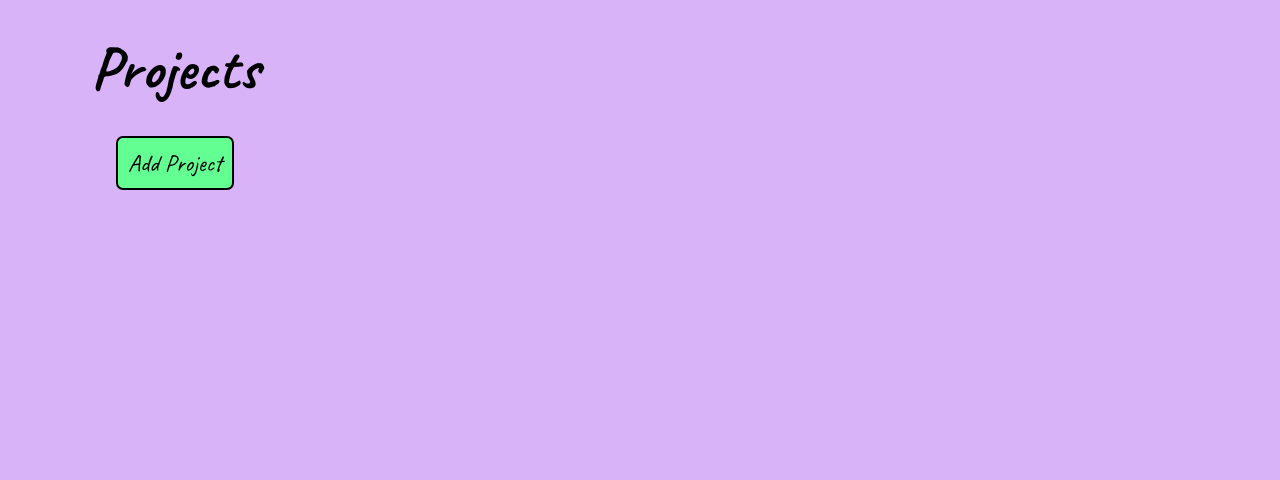
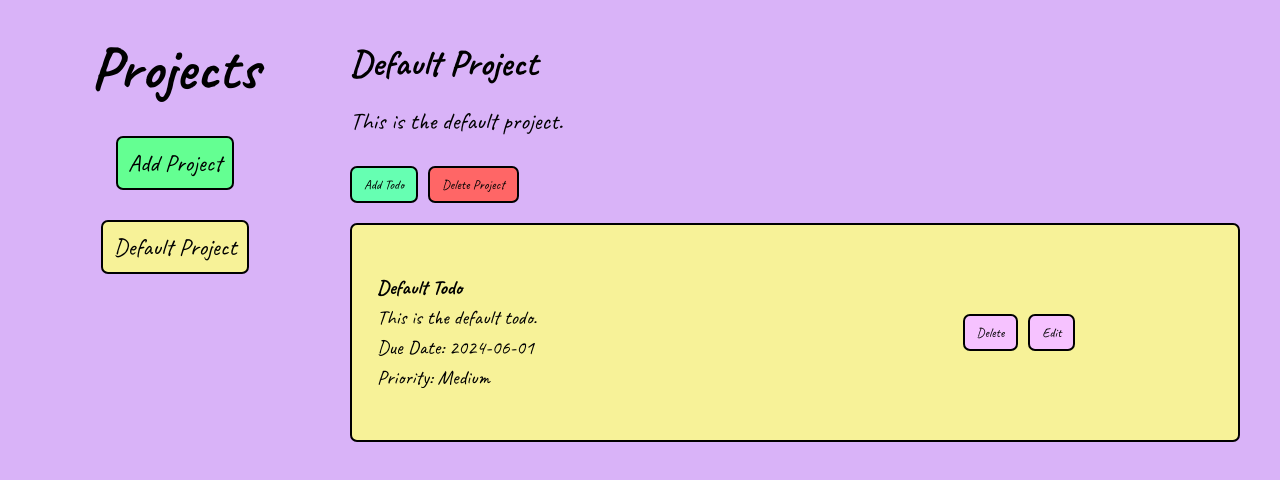
Before and after one commit to ndwcillz/odin-todo-list, a website built with webpack: page src/template.html in a window 1280 px wide. Built offline with nearby package versions, Linux system fonts and the light colour scheme.

Commit message:
Create Add Todo and Delete Project Buttons
Added functionality to create
"Add Todo" and "Delete Project"
buttons in the project details section.

```diff
--- a/src/dom.js
+++ b/src/dom.js
@@ -13,6 +13,10 @@ export const renderProjectDetails = (project) => {
     const projectDetails = document.getElementById('project-details');
     projectDetails.innerHTML = '';
     if (project) {
+        const projectDetailsDiv = document.createElement('div');
+        projectDetails.appendChild(projectDetailsDiv);
+        projectDetailsDiv.classList.add('project-details-div');
+
         const projectTitle = document.createElement('h3');
         projectTitle.textContent = project.name;
         projectTitle.classList.add('project-title');
@@ -20,8 +24,23 @@ export const renderProjectDetails = (project) => {
         const projectDescription = document.createElement('p');
         projectDescription.textContent = project.description;
         projectDescription.classList.add('project-description');
-        projectDetails.appendChild(projectTitle);
-        projectDetails.appendChild(projectDescription);
+
+        projectDetailsDiv.appendChild(projectTitle);
+        projectDetailsDiv.appendChild(projectDescription);
+
+        const projectButtonsDiv = document.createElement('div');
+        projectButtonsDiv.classList.add('project-buttons-div');
+        projectDetailsDiv.appendChild(projectButtonsDiv);
+
+        const addTodoButton = document.createElement('button');
+        addTodoButton.textContent = 'Add Todo';
+        projectButtonsDiv.appendChild(addTodoButton);
+        addTodoButton.classList.add('add-todo-button');
+
+        const deleteProjectButton = document.createElement('button');
+        deleteProjectButton.textContent = 'Delete Project';
+        projectButtonsDiv.appendChild(deleteProjectButton);
+        deleteProjectButton.classList.add('delete-project-button');
     }
 };
 
--- a/src/index.js
+++ b/src/index.js
@@ -2,16 +2,18 @@ import './styles.css';
 import { ProjectLibrary } from './projectLibrary.js';
 import { renderProjects, renderTodos, renderProjectDetails } from './dom.js';
 
-
-
-
-/* ---test code
 const projectLibrary = new ProjectLibrary();
-const defaultProject = projectLibrary.addProject("Default Project", "This is the default project.");
+const defaultProject = projectLibrary.defaultProject;
 renderProjects(projectLibrary.projects);
 const defaultTodo = defaultProject.addTodo("Default Todo", "This is the default todo.", "2024-06-01", "Medium");
 renderProjectDetails(defaultProject);
 renderTodos(defaultProject.todos);
+
+
+/* ---test code
+
+const defaultProject = projectLibrary.addProject("Default Project", "This is the default project.");
+
 
 
 console.log(projectLibrary);
--- a/src/styles.css
+++ b/src/styles.css
@@ -114,3 +114,37 @@ body {
     align-items: center;
     gap: 20px;
 }
+
+.delete-project-button {
+    cursor: pointer;
+    padding: 8px 12px;
+    background-color: rgb(255, 102, 102);
+    border: 2px solid black;
+    border-radius: 7px;
+}
+
+.add-todo-button {
+    cursor: pointer;
+    padding: 8px 12px;
+    background-color: rgb(102, 255, 178);
+    border: 2px solid black;
+    border-radius: 7px;
+}
+
+.project-details {
+    display: flex;
+    flex-direction: column;
+    gap: 10px;
+}
+
+.project-details-div {
+    display: flex;
+    flex-direction: column;
+    gap: 10px;
+}
+
+.project-buttons-div {
+    display: flex;
+    flex-direction: row;
+    gap: 10px;
+}
```
